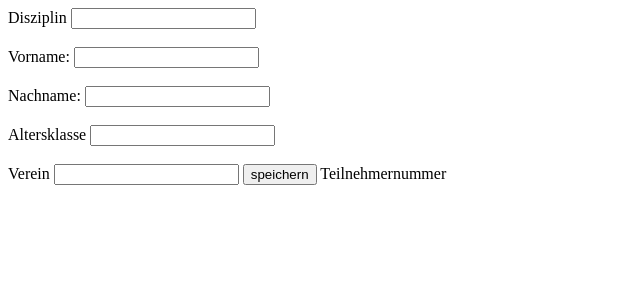
After one commit to feuerteufelfw/dlrg_wettkampf, a Flask app: page /new_tn in a window 1280 px wide. The commit adds this page. Shown: the top 300 px of the page, without its empty margins (0-640 px from the left). Run offline with Flask 3, Linux system fonts and the light colour scheme; some libraries are stand-ins or nearby versions.

Commit message:
fügt einzelne tn hinzu, als nächstes wechsel von xlsx auf cvs datei für teilnehmer verzeichnis

```diff
--- a/Web_interface.py
+++ b/Web_interface.py
@@ -61,6 +61,8 @@ def index():
         elif flask.request.form.get("downloade_start") == 'downloade files':
             liste = main.get_export_files()
             return flask.render_template('upload.html', files =liste)
+        elif flask.request.form.get("new_user_bt") == 'Neuer Teilnehmer':
+            return flask.render_template('new_tn.html',tn_num = "")
         else:
             pass  #
     elif flask.request.method == 'GET':
@@ -117,9 +119,9 @@ def upload_teilnehmer():
         print('uploade teilnehmer file')
         f = flask.request.files.get('file')
         if f:
-            file_path = teilnehmer_file + '/' + f.filename
+            file_path = teilnehmer_file + '/' + "new_tn.xlsx"
             f.save(file_path)
-            #main.new_teilnehmer()
+            main.new_teilnehmer_file()
             return flask.render_template("einstellungen.html")
         if flask.request.form.get('home') == 'home':
             disziplinen_list = main.get_disziplinen()
@@ -185,6 +187,19 @@ def einstellungen():
         elif flask.request.form.get("reset_button") == "reset export":
             main.reset_export()
             return flask.render_template('einstellungen.html',uploade_file_display='block')
+@app.route('/new_tn', methods=['POST','GET'])
+def new_tn():
+    print("new tn")
+    if flask.request.method == 'POST':
+        if flask.request.form.get('save_bt'):
+            vorname = flask.request.form['Vorname_textfield']
+            nachname = flask.request.form["Nachname_textfield"]
+            ak= flask.request.form["AK_textfield"]
+            disziplin = flask.request.form["Disziplin_textfield"]
+            verein = flask.request.form["Verein_textfield"]
+            tn_num = main.new_tn(vorname,nachname,ak,disziplin,verein)
+            return flask.render_template('new_tn.html', tn_num =tn_num)
+    return flask.render_template("new_tn.html",tn_num="")
 @app.route('/files',methods=['POST','GET'])
 def files():
     print('files')
@@ -204,5 +219,6 @@ class speicher:
 uhr = flask.Flask(__name__, static_folder='static')
 
 def start_Web_interface():
-    app.run(host='DESKTOP-91HA56Q', port='5000')
+    #app.run(host='DESKTOP-91HA56Q', port='5000')
+    app.run()
 temp_class = speicher()
--- a/main.py
+++ b/main.py
@@ -11,7 +11,7 @@ import time #fürs zeitstoppen
 import csv
 import sqlite3
 import datetime
-from subprocess import  Popen
+#from subprocess import  Popen
 
 import urkunde_old
 
@@ -54,7 +54,7 @@ def loade_config():
     speicher.zwischenspeicher_file = zwischenspeicher_file
     urkunden_Output_file = os.path.abspath(".") + '/files/Urkunden_Gesamt.pdf'
     speicher.urkunde_output_file = urkunden_Output_file
-    new_teilnehmer_file = os.path.abspath(".") + '/files/Teilnehmer.xlsx'
+    new_teilnehmer_file = os.path.abspath(".") + '/files/new_tn.xlsx'
     speicher.new_teilnehmer_file = new_teilnehmer_file
     new_zeiten_file = os.path.abspath(".") + '/files/zeiten.csv'
     speicher.new_zeiten_file=new_zeiten_file
@@ -195,7 +195,7 @@ class auswertung():
         zeit = str(hours) + ':' + str(minutes) + ':' +str(round(seconds))
         return zeit
 
-def new_teilnehmer():
+def new_teilnehmer_file():
     print('start new Teilnehmer')
     dataframe1 = pd.read_excel(speicher.new_teilnehmer_file, index_col=False) #liest die Daten in ein pandas dataframe ein
     dataframe2 = pd.read_excel(os.path.abspath(".") + '/files/Teilnehmer.xlsx',index_col = False,)
@@ -219,8 +219,17 @@ def new_teilnehmer():
     #print(dataframe2)
     dataframe2.to_excel(speicher.teilnehmer_file_excl,index=False)#überträgt alle teilnehmer in den haupt file
     os.remove(speicher.new_teilnehmer_file)#löscht den file in dem die neuen Teilnehmer standen
-
-
+def new_tn(tn_vorname,tn_nachname,tn_ak,tn_disziplin,verein):
+    dataframe2 = pd.read_excel(os.path.abspath(".") + '/files/Teilnehmer.xlsx', index_col=False, )
+    tn_anzahl = len(dataframe2)
+    tn_anzahl = tn_anzahl + 1
+    tn_info = get_teilnehmer_infos(tn_anzahl)
+    while tn_info.empty == False:
+        tn_anzahl = tn_anzahl + 1
+        tn_info = get_teilnehmer_infos(tn_anzahl)
+    dataframe2.append({'Teilnehmer Nummer' : tn_anzahl,'Vorname' : tn_vorname, 'Nachname' : tn_nachname,'Verein' : verein, 'Altersklasse' : tn_ak, 'Disziplin' : tn_disziplin}, ignore_index = True)
+    dataframe2.to_excel( os.path.abspath(".") + '/files/Teilnehmer.xlsx', index=False)
+    return tn_anzahl
 #alles runt um Zeitstoppen
 class stoppuhr:
     def __init__(self,disziplin):
@@ -489,12 +498,21 @@ def get_export_files(): #returnt alle files in /files/export/
     for file in os.listdir(os.path.abspath(".") + '/files/export/'):
         files.append(file)
     return files
+def test():
+    dataframe2 = pd.read_excel(os.path.abspath(".") + '/files/Teilnehmer.xlsx', index_col=False, )
+    tn_anzahl = len(dataframe2)
+    tn_anzahl = tn_anzahl + 1
+    tn_info = get_teilnehmer_infos(tn_anzahl)
+    if tn_info.empty:
+        print('empty')
 def main():
     if __name__ == '__main__':
-        loade_ak()
+        #loade_ak()
         loade_config()
-        export
+        #export
         #export.export_xlsx(export,"2200m")
+
+        #test()
         Web_interface.start_Web_interface()
 if __name__ == '__main__':
     main()
--- a/templates/home.html
+++ b/templates/home.html
@@ -10,7 +10,8 @@
 			<input type="submit" value="zeitmessung start" name="zeitmessung_start" style="width:33%;  height:10vh"/>
 			<input type="submit" value="Auswertung start" name="auswertung_start"  style="width:33%;  height:10vh"/>
 			<input type="submit" value="Einstellungen" name="einstellungen_button"  style="width:33%;  height:10vh"/>
-			<label style="width:33%;  height:10vh">Disziplin:</label>
+			<input type="submit" value="Neuer Teilnehmer" name = "new_user_bt"	style = "width:33%; height:10vh"/>
+				<label style="width:33%;  height:10vh">Disziplin:</label>
 			<select style="width:15%;  height:10vh" name="Disziplin">
 			{%for text in disziplinen %}
             <option value="{{text}}">{{text}}</option>
--- /dev/null
+++ b/templates/new_tn.html
@@ -0,0 +1,31 @@
+<!DOCTYPE html>
+<html lang="en">
+<head>
+    <meta charset="UTF-8">
+    <title>Neuer Teilnehmer</title>
+</head>
+<body>
+  <form method="post" action="/new_tn">
+      <label for="Disziplin_textfield">Disziplin</label>
+      <input type = "text" id = "Disziplin_textfield" name = "Disziplin_textfield" />
+      <br/>
+      <br/>
+      <label for="Vorname_textfield">Vorname: </label>
+      <input type = "text" id = "Vorname_textfield" name = "Vorname_textfield" />
+      <br/>
+      <br/>
+      <label for = "Nachname_textfield">Nachname: </label>
+      <input type = "text" id = "Nachname_textfield" name = "Nachname_textfield" />
+      <br/>
+      <br/>
+      <label for ="AK_textfield">Altersklasse </label>
+      <input type = "text" id = "AK_textfield" name = "AK_textfield"/>
+      <br/>
+      <br/>
+      <lable for = "Verein_textfield">Verein </lable>
+      <input type = "text" id = "Verein_textfield" name = "Verein_textfield"/>
+      <input type = 'submit' value = 'speichern' name = 'save_bt'>
+      <a>Teilnehmernummer {{tn_num}}</a>
+  </form>
+</body>
+</html>
```
Also changed, not shown: test.html (added, +26 -0 lines), 1 other file.
